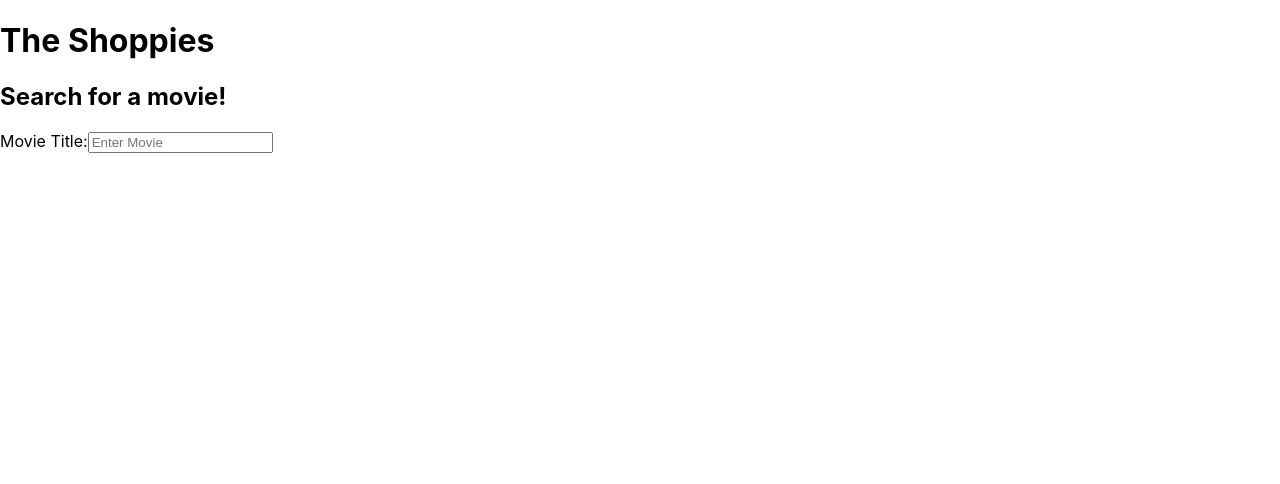
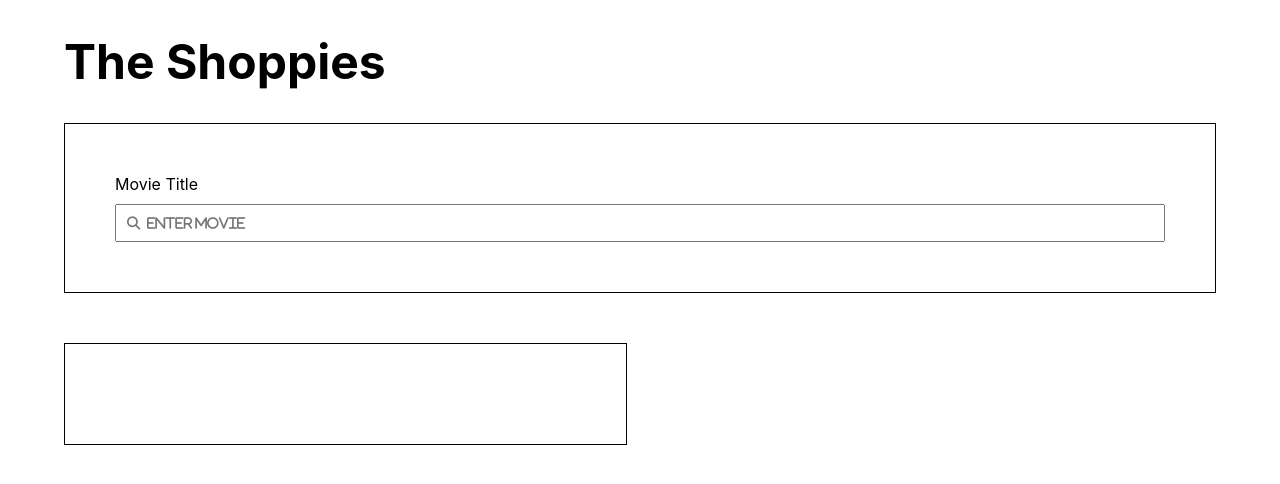
Before and after one commit to RyanTjong88/theShoppies, a React (Create React App) app: page / in a window 1280 px wide. Shown: the top 484 px of the page. Built offline with nearby package versions, Linux system fonts and the light colour scheme.

Commit message:
installed styled components / added some styles and favicon to placeholder in search input

```diff
--- a/public/index.html
+++ b/public/index.html
@@ -24,6 +24,8 @@
       work correctly both with client-side routing and a non-root public URL.
       Learn how to configure a non-root public URL by running `npm run build`.
     -->
+    <!-- FONT AWESOME -->
+    <script src="https://kit.fontawesome.com/13ec76fdc2.js" crossorigin="anonymous"></script>
     <title>The Shoppies</title>
   </head>
   <body>
--- a/src/App.css
+++ b/src/App.css
@@ -1,38 +1,3 @@
-.App {
-  text-align: center;
+html {
+  font-size: 62.5%;
 }
-
-.App-logo {
-  height: 40vmin;
-  pointer-events: none;
-}
-
-@media (prefers-reduced-motion: no-preference) {
-  .App-logo {
-    animation: App-logo-spin infinite 20s linear;
-  }
-}
-
-.App-header {
-  background-color: #282c34;
-  min-height: 100vh;
-  display: flex;
-  flex-direction: column;
-  align-items: center;
-  justify-content: center;
-  font-size: calc(10px + 2vmin);
-  color: white;
-}
-
-.App-link {
-  color: #61dafb;
-}
-
-@keyframes App-logo-spin {
-  from {
-    transform: rotate(0deg);
-  }
-  to {
-    transform: rotate(360deg);
-  }
-}
--- a/src/components/App.js
+++ b/src/components/App.js
@@ -1,13 +1,26 @@
 import React, { Component } from 'react';
 import Search from './Search';
+import styled from 'styled-components';
+
+const Global = styled.div`
+    width: 90%;
+    max-width: 1280px;
+    margin: 0 auto;
+
+    h1 {
+      font-size: 3rem;
+    }
+`;
 
 class App extends Component {
   render() {
     return (
-      <div>
-        <h1>The Shoppies</h1>
-        <Search />
-      </div>
+      <>
+        <Global>
+          <h1>The Shoppies</h1>
+          <Search />
+        </Global>
+      </>
     );
   }
 }
--- a/src/components/Search.js
+++ b/src/components/Search.js
@@ -1,5 +1,30 @@
 import React, { Component } from 'react';
 import Results from './Results';
+import styled from 'styled-components';
+
+const SearchContainer = styled.div`
+    padding: 50px;
+    border: 1px solid black;
+
+    form {
+        display: flex;
+        flex-direction: column;
+
+        input[type=search] {
+            font-family: FontAwesome;
+            margin-top: 10px;
+            padding: 10px;
+        }
+    }
+
+`;
+
+const ResultsContainer = styled.div`
+    width: 40%;
+    padding: 50px;
+    margin-top: 50px;
+    border: 1px solid black;
+`;
 
 class Search extends Component {
     state = {
@@ -35,15 +60,16 @@ class Search extends Component {
 
         return (
             <>
-                <h2>Search for a movie!</h2>
-                <form  onSubmit={this.api}>
-                    <label htmlFor="search">Movie Title:</label>
-                    <input type="search" id="search" name="search" placeholder="Enter Movie" value={userInput} onChange={this.searchParam} />
-                </form>
+                <SearchContainer>
+                    <form  onSubmit={this.api}>
+                        <label htmlFor="search">Movie Title</label>
+                        <input type="search" id="search" name="search" placeholder="&#xf002;  Enter Movie" value={userInput} onChange={this.searchParam} />
+                    </form>
+                </SearchContainer>
 
-                <div className="resContainer">
+                <ResultsContainer className="resContainer">
                     <Results res={res} />
-                </div>
+                </ResultsContainer>
             </>
         );
     }
```
Also changed, not shown: 1 other file (tests, documents, lock files or other folders).
